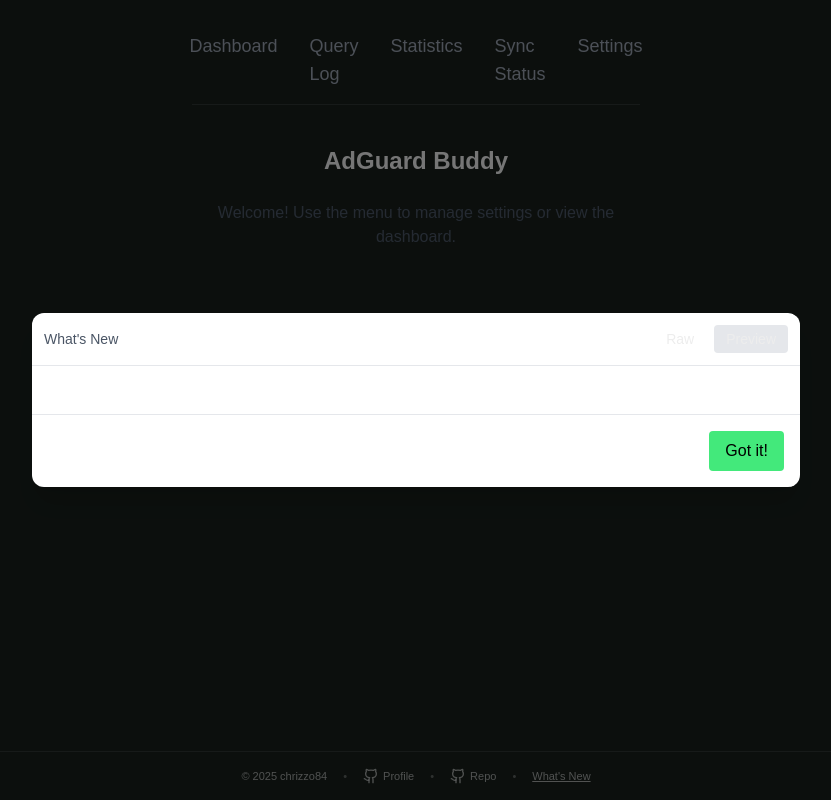
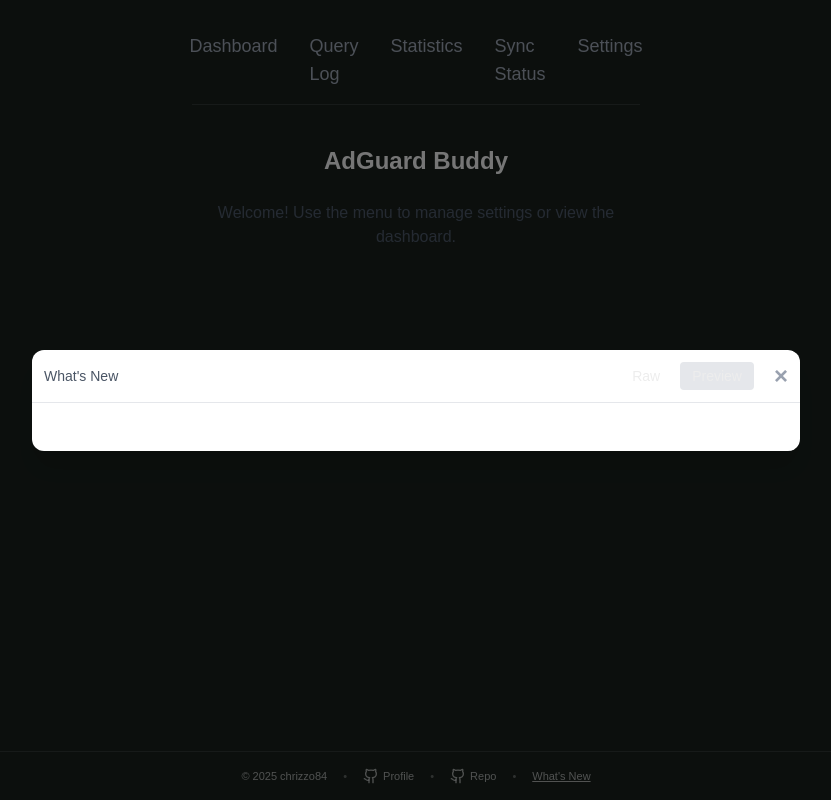
Before and after one commit to chrizzo84/adguard-buddy, a Next.js app: page / in a window 1280 px wide. Both pictures are taken after a click on the button "What's New". Shown: the whole page, without its empty margins (224-1055 px from the left). Built offline with nearby package versions, Linux system fonts and the light colour scheme; no server answers.

Commit message:
fix: For some reason it was not possible to close "News" popup (button not shown).

```diff
--- a/src/app/components/NewsPopup.tsx
+++ b/src/app/components/NewsPopup.tsx
@@ -23,9 +23,9 @@
   return (
     <div className="fixed inset-0 z-50 flex items-center justify-center bg-black/50">
       <div className="bg-white dark:bg-[#0b1220] max-w-3xl w-full mx-4 rounded-xl shadow-xl overflow-hidden max-h-[80vh]">
-        <div className="flex items-center justify-between p-3 border-b border-gray-200 dark:border-white/5">
+        <div className="flex items-center justify-between p-3 border-b border-gray-200 dark:border-white/5 relative">
           <div className="text-sm text-gray-600 dark:text-gray-300">What&apos;s New</div>
-          <div className="flex gap-2">
+          <div className="flex gap-2 items-center">
             <button
               className={`px-3 py-1 rounded text-sm ${mode === 'raw' ? 'bg-gray-200 dark:bg-white/5' : 'hover:bg-gray-100 dark:hover:bg-white/3'}`}
               onClick={() => setMode('raw')}
@@ -37,6 +37,15 @@
               onClick={() => setMode('preview')}
             >
               Preview
+            </button>
+            {/* Top-right close button for clarity */}
+            <button
+              onClick={onClose}
+              aria-label="Close news"
+              className="ml-3 text-gray-400 hover:text-gray-600 dark:hover:text-white font-bold text-2xl leading-none"
+              title="Close"
+            >
+              &times;
             </button>
           </div>
         </div>
@@ -51,14 +60,7 @@
           )}
         </div>
 
-        <div className="p-4 border-t border-gray-200 dark:border-white/5 flex justify-end">
-          <button
-            className="px-4 py-2 rounded bg-[var(--primary)] text-black font-medium"
-            onClick={onClose}
-          >
-            Got it!
-          </button>
-        </div>
+  {/* footer removed - single top-right close button is used */}
       </div>
     </div>
   );
```
